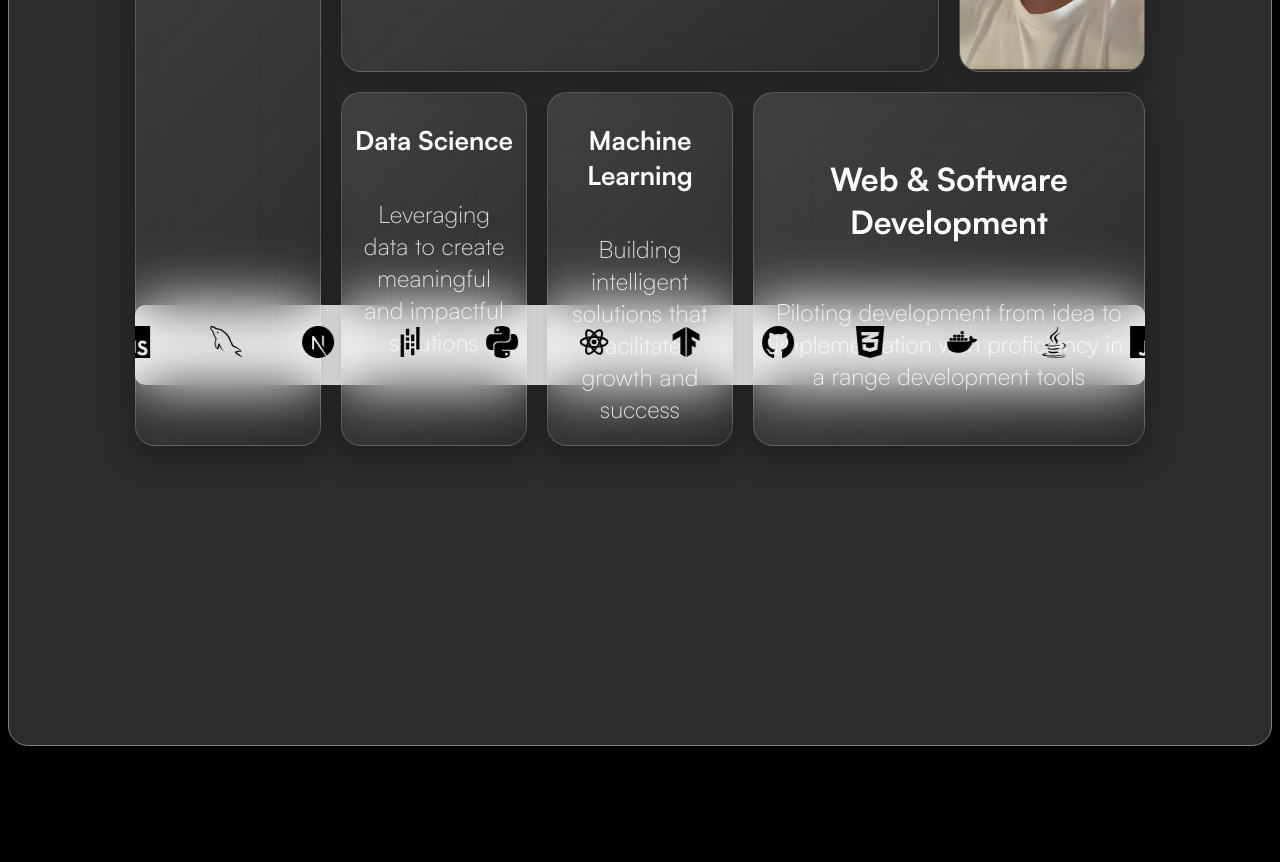
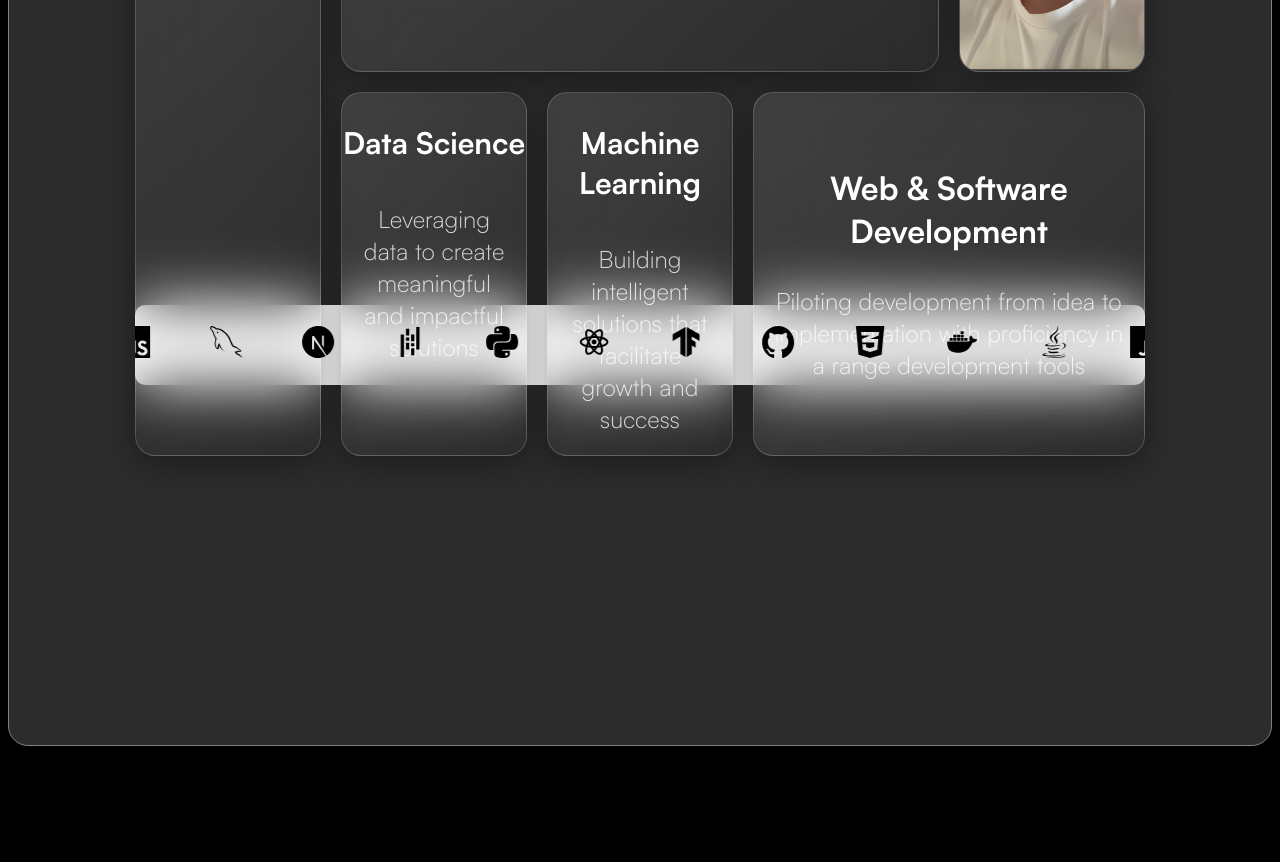
Before and after one commit to BenW2k/Portfolio, a Next.js app in the folder frontend/: page / in a window 1280 px wide. Shown: the part 1080-1942 px from the top of the page. Built offline with nearby package versions, Linux system fonts and the light colour scheme.

Commit message:
+styling change

```diff
--- a/frontend/app/styles/components/about.module.css
+++ b/frontend/app/styles/components/about.module.css
@@ -92,12 +92,12 @@
 }
 .dev h3 {
   font-size: 32px;
-  display: flex;
   max-height: 50%;
+  margin-top: 0;
 }
 .dev p {
   max-height: 50%;
-  margin: 20px;
+  margin: 0px 20px 0px 20px;
 }
 
 .ml {
@@ -109,7 +109,7 @@
   border-radius: 20px;
 }
 .ml h3 {
-  font-size: 26px;
+  font-size: 30px;
   margin: 30px auto 20px;
   display: flex;
   max-height: 50%;
@@ -128,7 +128,7 @@
   border-radius: 20px;
 }
 .ds h3 {
-  font-size: 26px;
+  font-size: 30px;
   margin: 30px auto 20px auto;
   display: flex;
   max-height: 50%;
--- a/frontend/app/styles/components/about.module.scss
+++ b/frontend/app/styles/components/about.module.scss
@@ -53,17 +53,20 @@
   flex-direction: column;
   justify-content: center;
   text-align: center;
+  // margin-top: auto;
+  // margin: 0 auto;
   grid-row: 2 / 3;
   grid-column: 4 / 6;
   border-radius: 20px;
   h3 {
     font-size: 32px;
-    display: flex;
+    // display: flex;
     max-height: 50%;
+    margin-top: 0;
   }
   p {
     max-height: 50%;
-    margin: 20px;
+    margin: 0px 20px 0px 20px;
   }
 }
 
@@ -72,10 +75,11 @@
   flex-direction: column;
   grid-row: 2 / 3;
   grid-column: 3 / 4;
+
   margin: 0 auto;
   border-radius: 20px;
   h3 {
-    font-size: 26px;
+    font-size: 30px;
     // margin: 30px 30px;
     margin: 30px auto 20px;
     display: flex;
@@ -95,7 +99,7 @@
   margin: 0 auto;
   border-radius: 20px;
   h3 {
-    font-size: 26px;
+    font-size: 30px;
     margin: 30px auto 20px auto;
     display: flex;
     max-height: 50%;
```
